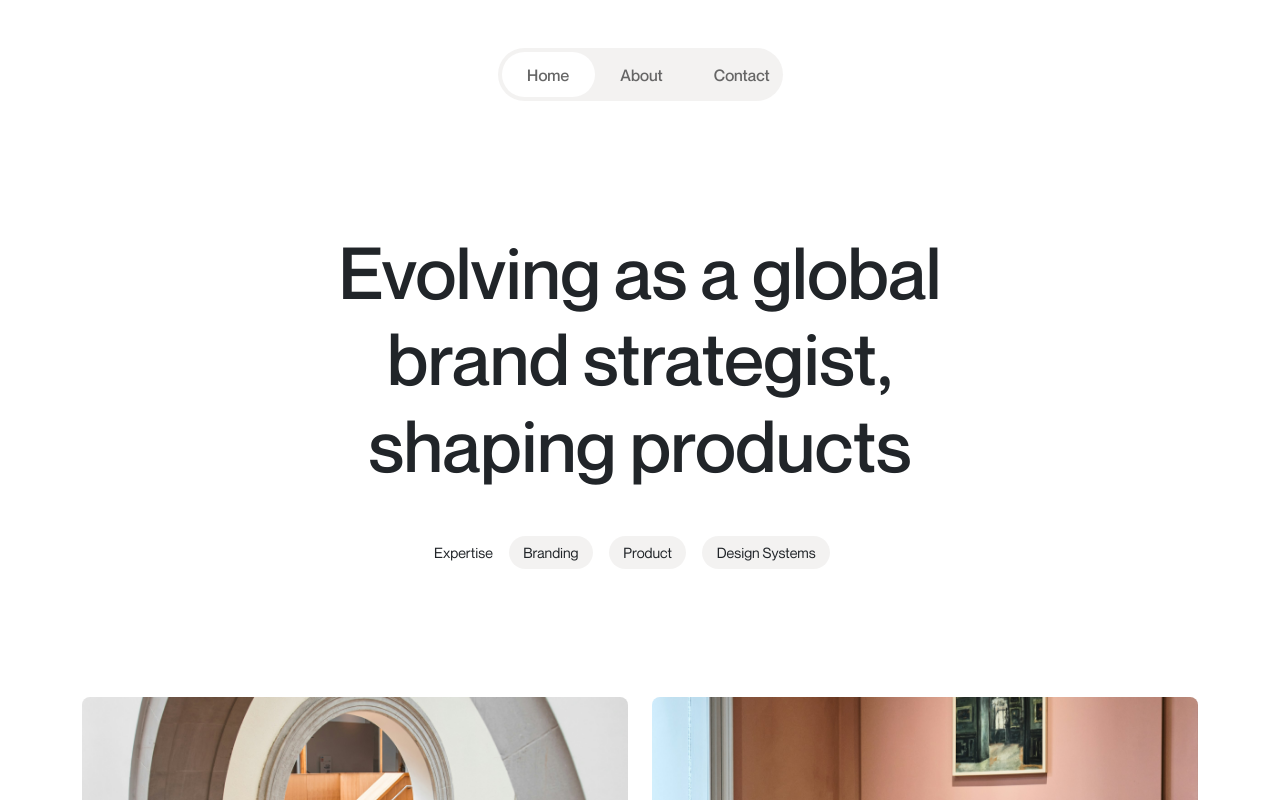
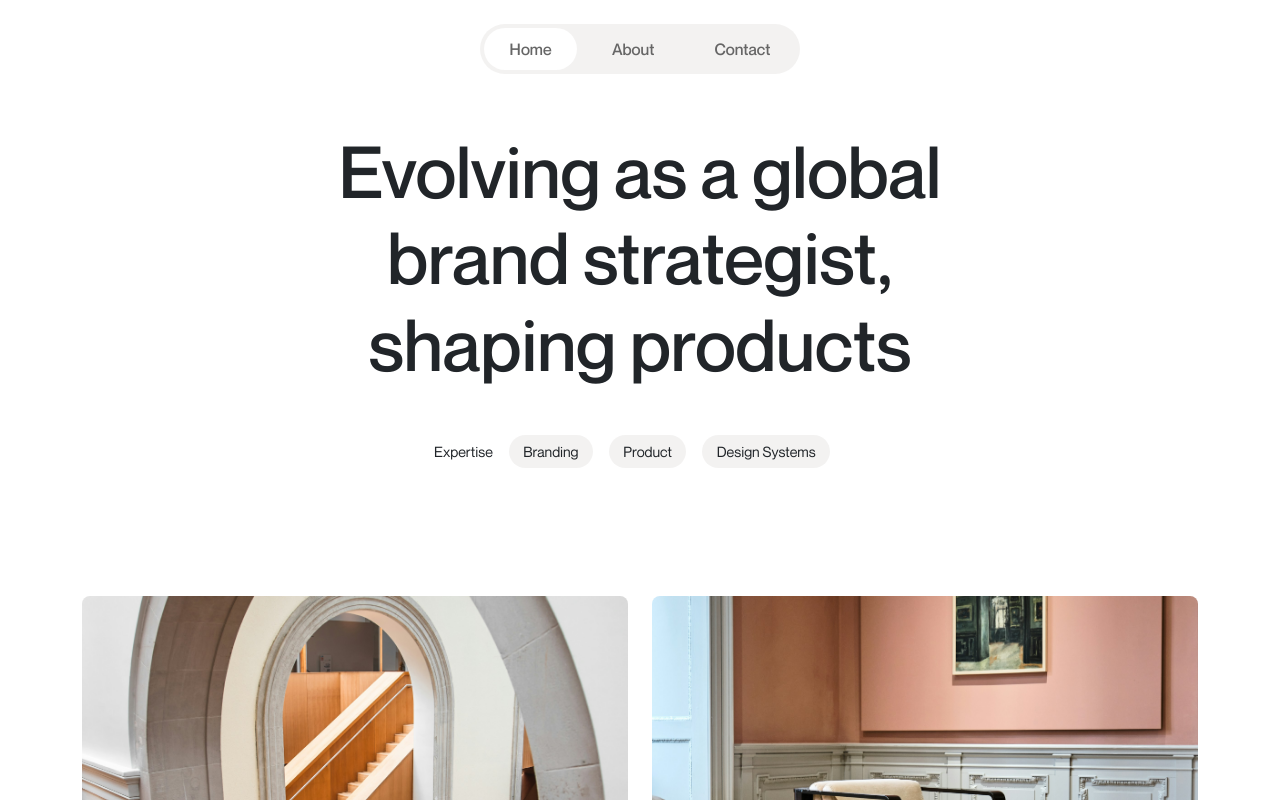
Before and after one commit to federicaarosio/vue-ohstudio, a Vue app: page / in a window 1280 px wide. Shown: the top 800 px of the page. Built offline with nearby package versions, Linux system fonts and the light colour scheme.

Commit message:
added minor fix to nav style

```diff
--- a/src/components/AppHeader.vue
+++ b/src/components/AppHeader.vue
@@ -1,8 +1,8 @@
 <template lang="">
 
     <div class="container">
-        <div class="row">
-            <div class="col-10 col-md-3 mx-auto d-flex justify-content-between text-center custom-nav custom-mb-big mt-5">
+        <div class="row custom-mb-big">
+            <div class="col-10 col-md-5 col-lg-3 mx-auto d-flex justify-content-between text-center custom-nav mt-4">
                 <div v-for="(link, index) in linkItems" :key="index" class="text-center" >
                     <router-link :to="{ name: link.routeName }" :class="{ 'active': $route.name === link.routeName }" class="custom-menu-item">
                         <span>{{ link.label }}</span>
@@ -43,21 +43,27 @@ export default {
 .custom-nav {
     background-color: $primary-color;
     border-radius: 35px;
-    padding: 0.9rem 0.25rem;
+    padding: 0.8rem 0.25rem;
+
+    position: fixed;
+    top: 0;
+    left: 50%;
+    transform: translateX(-50%);
+    height: 50px;
+    z-index: 1000;
 
     .custom-menu-item {
-        // background-color: $primary-color;
         text-decoration: none;
         color: $text-color;
         font-weight: 500;
-        padding: 0.8rem 1.6rem;
+        padding: 0.7rem 1.6rem;
         border-radius: 35px;
         transition: background-color 0.5s;
     }
 
     .active {
         background-color: white;
-        padding: 0.8rem 1.6rem;
+        padding: 0.7rem 1.6rem;
         border-radius: 35px;
     }
 }
```
